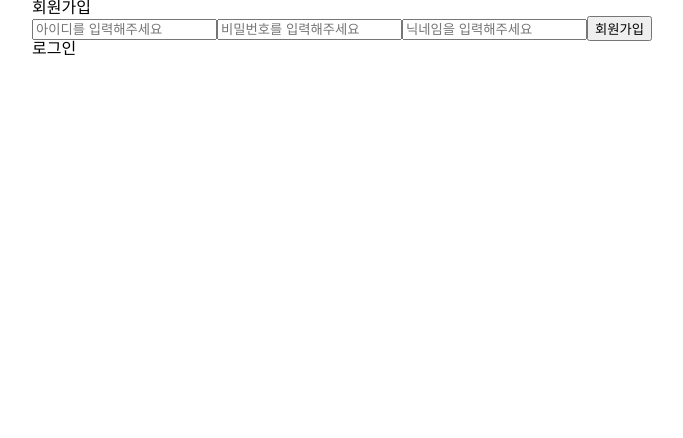
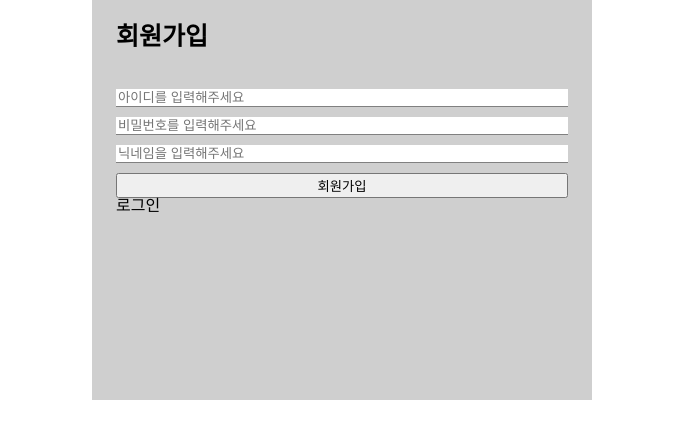
Before and after one commit to HY965/newfanletter_project, a React (Create React App) app: page /signUp in a window 1280 px wide. Shown: the top 438 px of the page, without its empty margins (298-981 px from the left). Built offline with nearby package versions, Linux system fonts and the light colour scheme.

Commit message:
feat: mypage 추가

```diff
--- /dev/null
+++ b/src/pages/Mypage.jsx
@@ -0,0 +1,7 @@
+import React from "react";
+
+function Mypage() {
+  return <div>Mypage</div>;
+}
+
+export default Mypage;
--- a/src/pages/SignUp.jsx
+++ b/src/pages/SignUp.jsx
@@ -1,24 +1,49 @@
 import React from "react";
+import styled from "styled-components";
 
-const SignUp = () => {
+function SignUp() {
   return (
     <>
       <div>
-        <article>
+        <CardWrapper>
           <h2>회원가입</h2>
-          <form>
+          <CardForm>
             <input type="text" placeholder="아이디를 입력해주세요" />
             <input type="password" placeholder="비밀번호를 입력해주세요" />
             <input type="text" placeholder="닉네임을 입력해주세요" />
-
             <button>회원가입</button>
-          </form>
-        </article>
-
-        <div>로그인</div>
+          </CardForm>
+          <div>로그인</div>
+        </CardWrapper>
       </div>
     </>
   );
-};
+}
 
 export default SignUp;
+
+const CardWrapper = styled.article`
+  width: 500px;
+  height: 50vh;
+  background-color: #cfcfcf;
+  padding: 1.5rem;
+  & h2 {
+    font-weight: bold;
+    font-size: 25px;
+    margin-bottom: 40px;
+  }
+`;
+
+const CardForm = styled.form`
+  display: flex;
+  flex-direction: column;
+  gap: 10px;
+
+  & input {
+    border-top: none;
+    border-right: none;
+    border-left: none;
+    border-bottom: 1px solid gray;
+    outline: none;
+  }
+`;
--- a/src/shared/Router.jsx
+++ b/src/shared/Router.jsx
@@ -2,6 +2,7 @@ import Home from "../pages/Home";
 import Detail from "../pages/Detail";
 import Login from "../pages/Login";
 import SignUp from "../pages/SignUp";
+import Mypage from "../pages/Mypage";
 import { BrowserRouter, Navigate, Route, Routes } from "react-router-dom";
 import fakeData from "shared/fakeData.json";
 import { useState } from "react";
@@ -21,6 +22,7 @@ export default function Router() {
         />
         <Route path="/login" element={<Login />} />
         <Route path="/signUp" element={<SignUp />} />
+        <Route path="/mypage" element={<Mypage />} />
         {/* :id ->  path parameter url에서의 변수같은 역활  보통 prams라고 부름 */}
         <Route path="*" element={<Navigate replace to="/" />} />
       </Routes>
```
